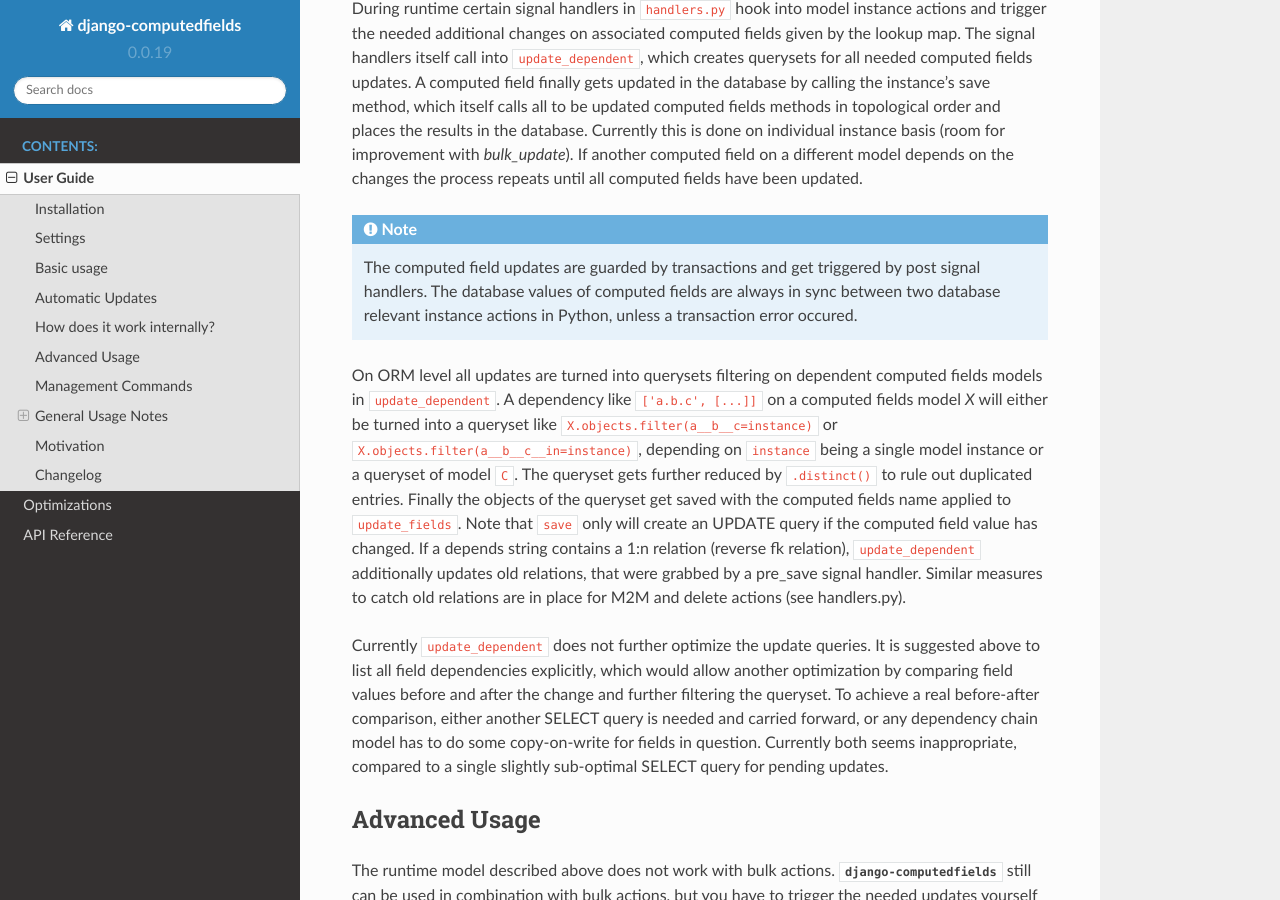
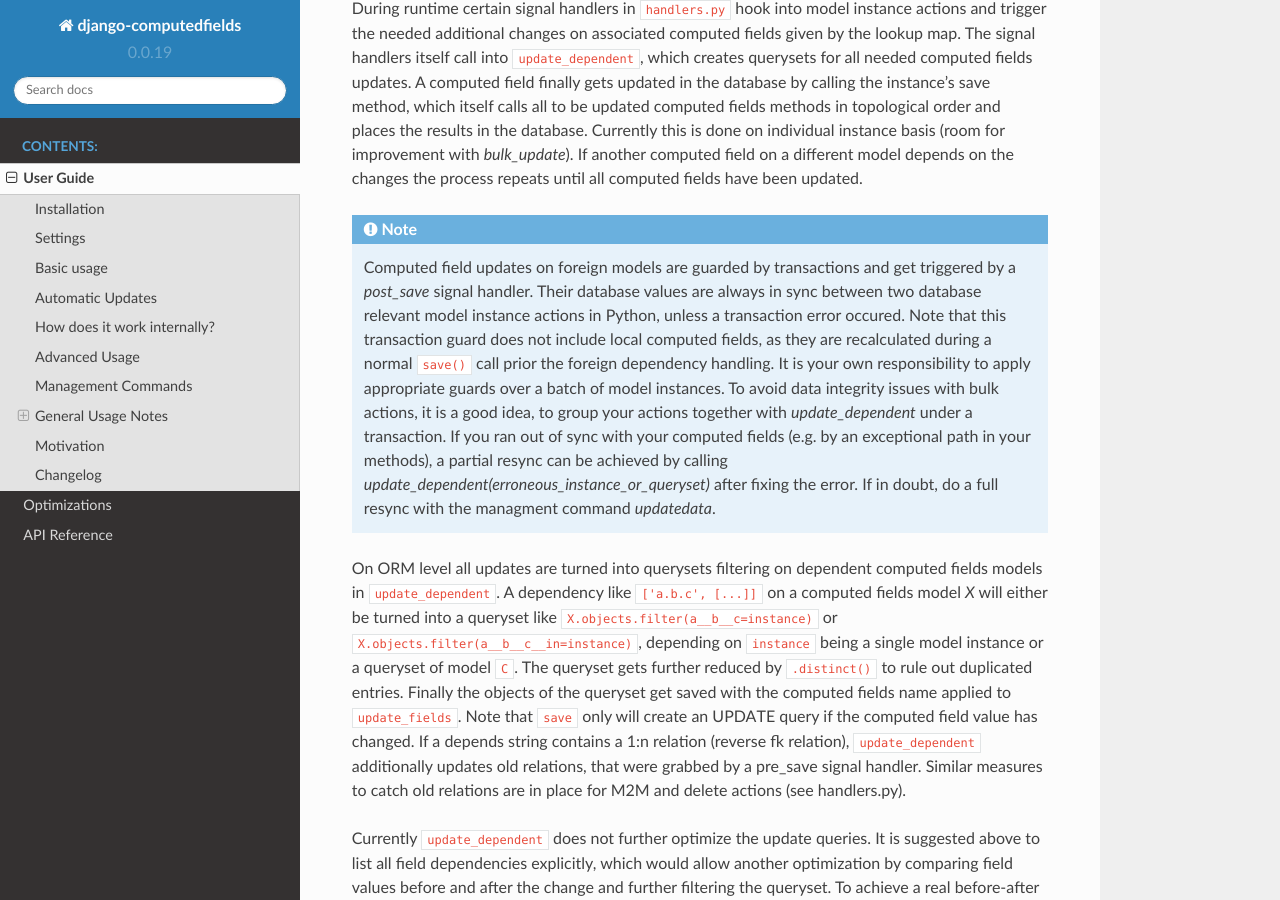
Before and after one commit to netzkolchose/django-computedfields, a Sphinx documentation site: the page built from docs/manual.rst, in a window 1280 px wide and 900 px high, scrolled down 4193 px. Built offline with Sphinx 7.4.7 and the Read the Docs theme 2.0.0, drawn with Linux system fonts in a browser that asks for light colours; the version number is read from the project's files by our own code.

Commit message:
update docs regarding transactions

```diff
--- a/docs/manual.rst
+++ b/docs/manual.rst
@@ -207,9 +207,16 @@ all computed fields have been updated.
 
 .. NOTE::
 
-    The computed field updates are guarded by transactions and get triggered by post signal handlers.
-    The database values of computed fields are always in sync between two database relevant
-    instance actions in Python, unless a transaction error occured.
+    Computed field updates on foreign models are guarded by transactions and get triggered by a `post_save`
+    signal handler. Their database values are always in sync between two database relevant model instance
+    actions in Python, unless a transaction error occured. Note that this transaction guard does not include
+    local computed fields, as they are recalculated during a normal ``save()`` call prior the foreign dependency
+    handling. It is your own responsibility to apply appropriate guards over a batch of model instances. To avoid
+    data integrity issues with bulk actions, it is a good idea, to group your actions together with
+    `update_dependent` under a transaction. If you ran out of sync with your computed fields (e.g. by an
+    exceptional path in your methods), a partial resync can be achieved by calling
+    `update_dependent(erroneous_instance_or_queryset)` after fixing the error. If in doubt, do a full resync with
+    the managment command `updatedata`.
 
 On ORM level all updates are turned into querysets filtering on dependent computed fields models
 in ``update_dependent``. A dependency like ``['a.b.c', [...]]`` on a computed fields model `X` will either
```
Also changed, not shown: 1 other file.
